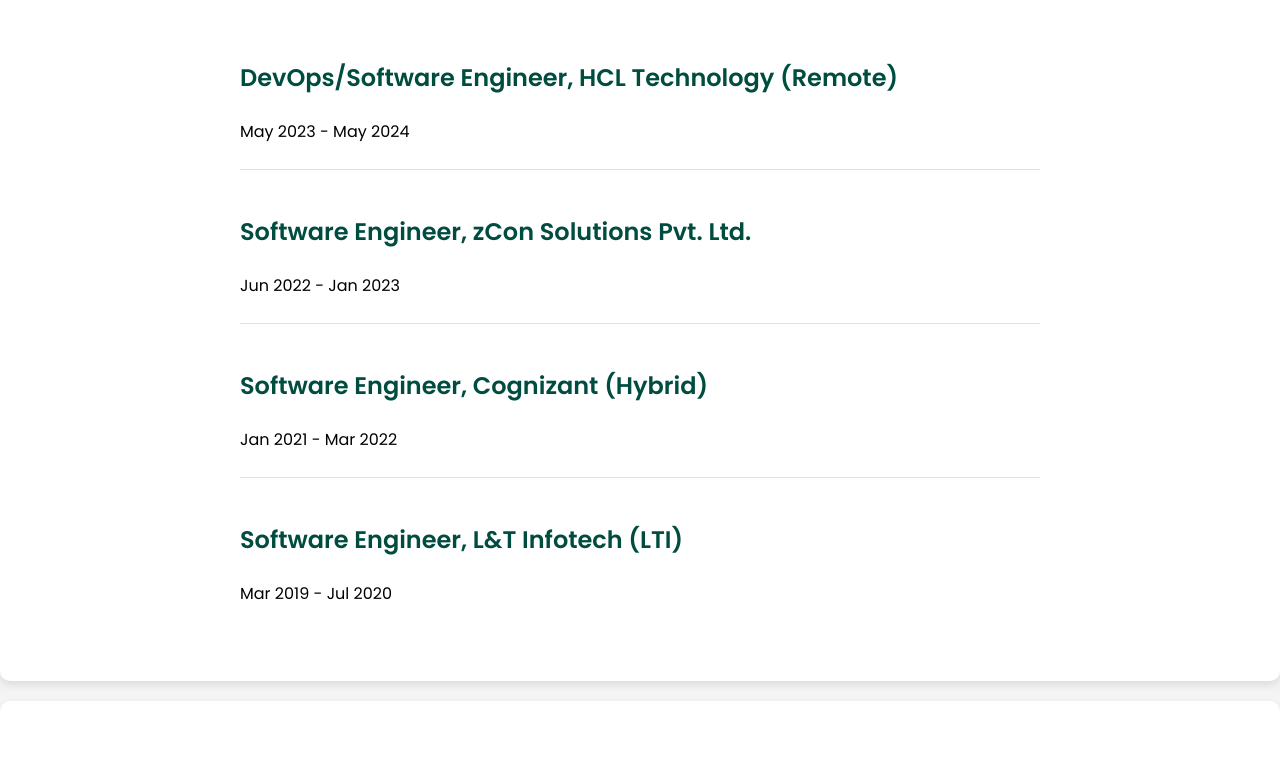
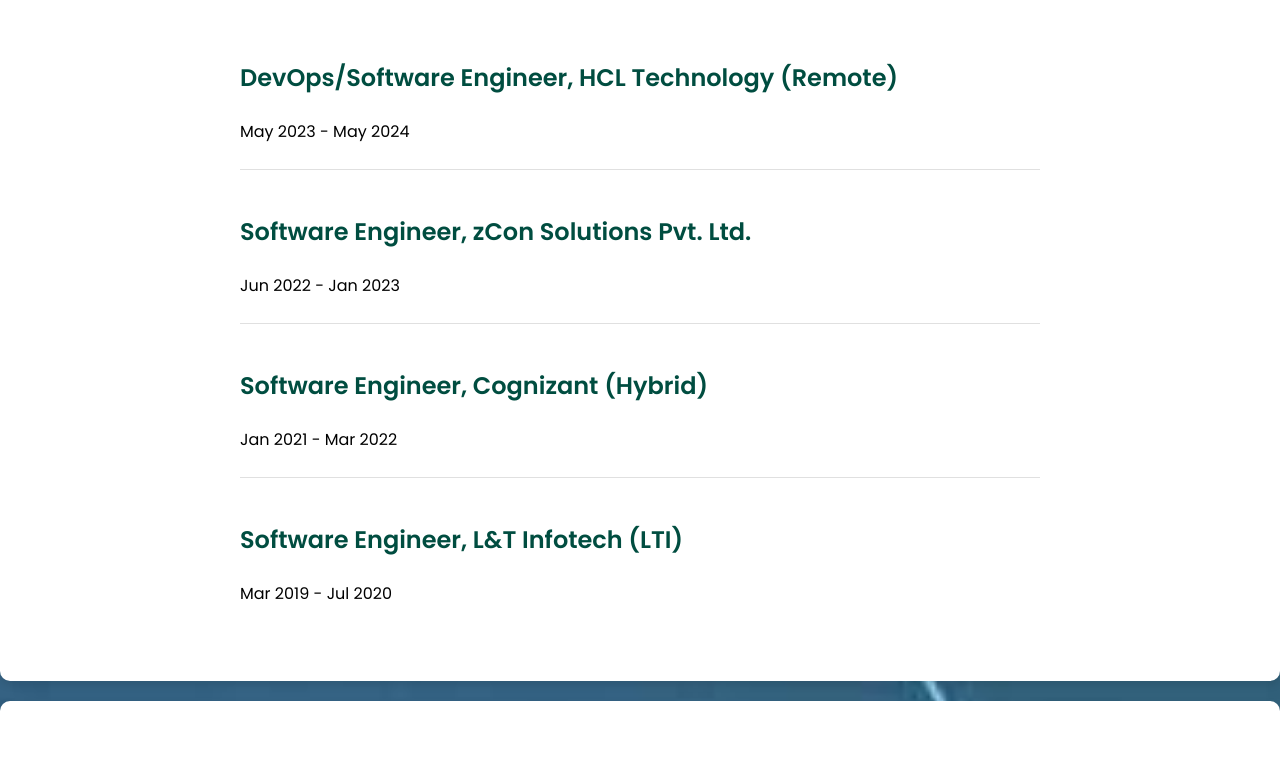
Before and after one commit to Neelpatel77/NeelPatel-Portfolio, a website: page index.html in a window 1280 px wide. Shown: the part 741-1516 px from the top of the page. Drawn offline with Linux system fonts and the light colour scheme.

Commit message:
Update index.html

```diff
--- a/index.html
+++ b/index.html
@@ -202,7 +202,8 @@
         }
     </style>
 </head>
-<body>
+<body style="background-image: url('BGimage.jpg'); background-size: cover; background-position: center; background-repeat: no-repeat;">
+
 
     <!-- Navbar -->
     <nav>
```
